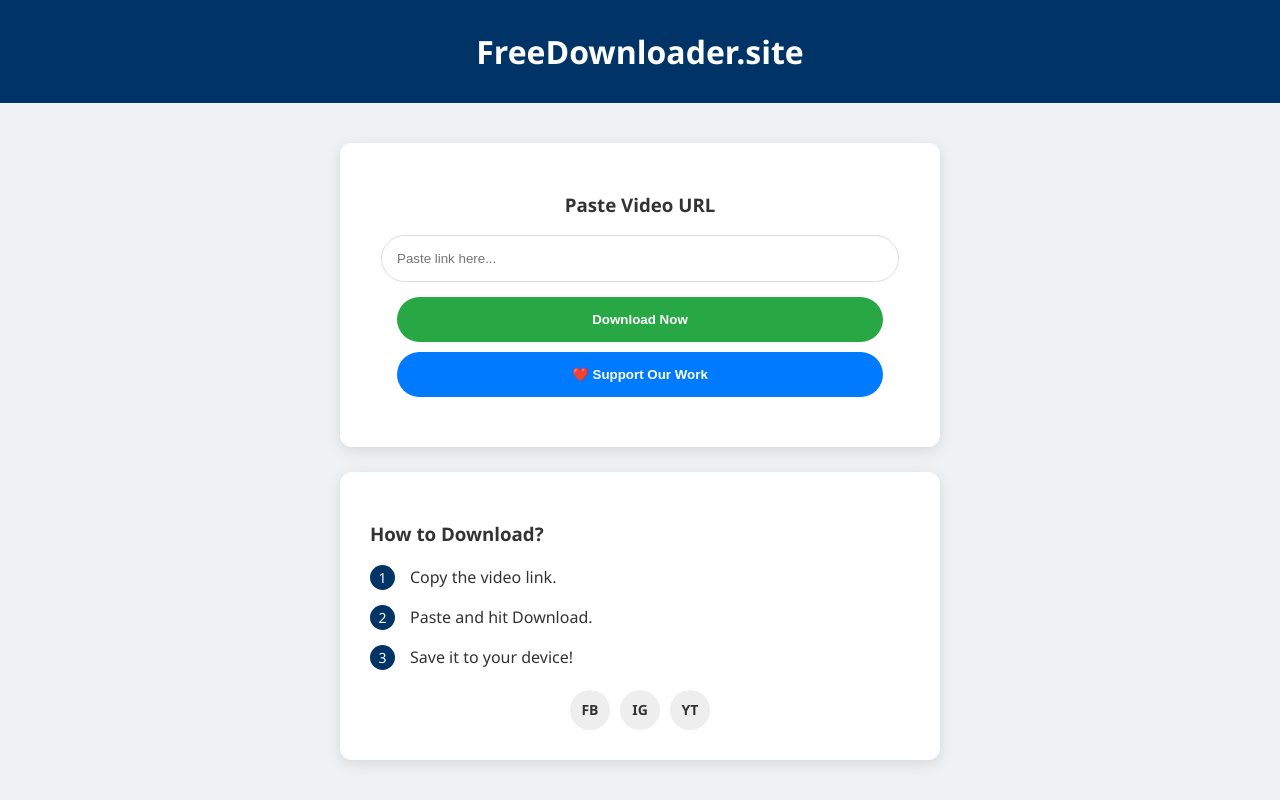
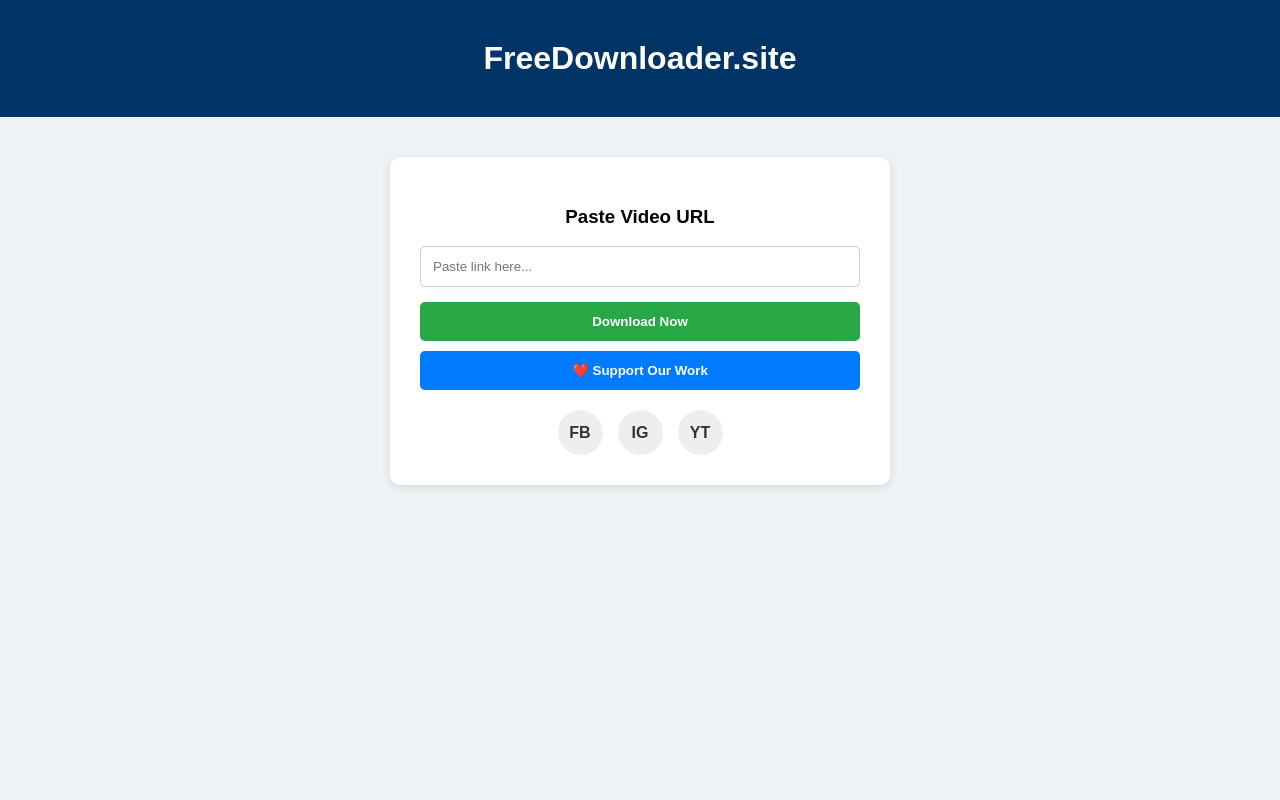
Before and after one commit to hassansaddique15/video-downloader, a Flask app: page / in a window 1280 px wide. Run offline with Flask 3, Linux system fonts and the light colour scheme; some libraries are stand-ins or nearby versions.

Commit message:
Update index.html

```diff
--- a/templates/index.html
+++ b/templates/index.html
@@ -1,4 +1,3 @@
-
 <!DOCTYPE html>
 <html lang="en">
 <head>
@@ -6,30 +5,24 @@
     <meta name="viewport" content="width=device-width, initial-scale=1.0">
     <title>FreeDownloader.site</title>
     <style>
-        body { font-family: 'Segoe UI', sans-serif; background-color: #eef2f5; color: #333; margin: 0; padding: 0; }
+        body { font-family: sans-serif; background-color: #eef2f5; margin: 0; padding: 0; }
 
-        /* Deep Navy Header */
-        header { background-color: #003366; color: white; padding: 30px 0; text-align: center; }
+        /* Header */
+        header { background-color: #003366; color: white; padding: 40px 20px; text-align: center; }
         header h1 { margin: 0; font-size: 32px; }
 
-        .container { max-width: 600px; margin: 40px auto; padding: 0 20px; }
+        /* Card */
+        .container { max-width: 500px; margin: 40px auto; padding: 0 20px; }
+        .card { background: white; padding: 30px; border-radius: 10px; box-shadow: 0 2px 10px rgba(0,0,0,0.1); text-align: center; }
 
-        /* Main Card */
-        .box-card { background: white; padding: 30px; border-radius: 12px; box-shadow: 0 4px 15px rgba(0,0,0,0.1); margin-bottom: 25px; text-align: center; }
-
-        input[type="text"] { width: 90%; padding: 15px; border: 1px solid #ddd; border-radius: 50px; margin-bottom: 15px; outline: none; }
-
-        .btn-download { background-color: #28a745; color: white; border: none; padding: 15px; width: 90%; border-radius: 50px; font-weight: bold; cursor: pointer; margin-bottom: 10px; }
-        .btn-support { background-color: #007bff; color: white; border: none; padding: 15px; width: 90%; border-radius: 50px; font-weight: bold; cursor: pointer; }
-
-        /* How to Section */
-        .how-to { text-align: left; }
-        .step { display: flex; align-items: center; margin-bottom: 15px; }
-        .step-num { background: #003366; color: white; width: 25px; height: 25px; border-radius: 50%; display: flex; align-items: center; justify-content: center; font-size: 14px; margin-right: 15px; }
+        /* Input & Buttons */
+        input { width: 100%; padding: 12px; border: 1px solid #ccc; border-radius: 5px; margin-bottom: 15px; box-sizing: border-box; outline: none; }
+        .btn-download { background-color: #28a745; color: white; border: none; padding: 12px; width: 100%; font-weight: bold; cursor: pointer; border-radius: 5px; margin-bottom: 10px; }
+        .btn-support { background-color: #007bff; color: white; border: none; padding: 12px; width: 100%; font-weight: bold; cursor: pointer; border-radius: 5px; }
 
         /* Social Icons */
-        .socials { display: flex; justify-content: center; gap: 10px; margin-top: 20px; }
-        .social-circle { background: #eee; width: 40px; height: 40px; border-radius: 50%; display: flex; align-items: center; justify-content: center; font-weight: bold; font-size: 14px; }
+        .socials { display: flex; justify-content: center; gap: 15px; margin-top: 20px; }
+        .circle { background: #eee; width: 45px; height: 45px; border-radius: 50%; display: flex; align-items: center; justify-content: center; font-weight: bold; color: #333; }
     </style>
 </head>
 <body>
@@ -39,8 +32,7 @@
     </header>
 
     <div class="container">
-        <!-- Main Card -->
-        <div class="box-card">
+        <div class="card">
             <h3>Paste Video URL</h3>
             <input type="text" placeholder="Paste link here...">
             <button class="btn-download">Download Now</button>
@@ -51,26 +43,19 @@
                 <script type="text/javascript"> atOptions = { 'key' : 'a12c72aeb6e00ec5e2f19a0a55bab44e', 'format' : 'iframe', 'height' : 250, 'width' : 300, 'params' : {} }; </script>
                 <script type="text/javascript" src="https://www.highperformanceformat.com/a12c72aeb6e00ec5e2f19a0a55bab44e/invoke.js"></script>
             </div>
-        </div>
 
-        <!-- How To Card -->
-        <div class="box-card how-to">
-            <h3>How to Download?</h3>
-            <div class="step"><div class="step-num">1</div> Copy the video link.</div>
-            <div class="step"><div class="step-num">2</div> Paste and hit Download.</div>
-            <div class="step"><div class="step-num">3</div> Save it to your device!</div>
-
+            <!-- Social Icons -->
             <div class="socials">
-                <div class="social-circle">FB</div>
-                <div class="social-circle">IG</div>
-                <div class="social-circle">YT</div>
+                <div class="circle">FB</div>
+                <div class="circle">IG</div>
+                <div class="circle">YT</div>
             </div>
         </div>
     </div>
 
-    <!-- Modal remains the same -->
-    <div id="donateModal" style="display: none; position: fixed; z-index: 1000; left: 0; top: 0; width: 100%; height: 100%; background: rgba(0,0,0,0.5);">
-        <div style="background: white; margin: 10% auto; padding: 20px; width: 300px; border-radius: 10px; text-align: center;">
+    <!-- Modal -->
+    <div id="donateModal" style="display: none; position: fixed; top: 0; left: 0; width: 100%; height: 100%; background: rgba(0,0,0,0.5);">
+        <div style="background: white; margin: 15% auto; padding: 20px; width: 280px; border-radius: 10px; text-align: center;">
             <h3>Support Us</h3>
             <p>Skrill: mahmood396@gmail.com</p>
             <p>NayaPay: +923135657001</p>
```
